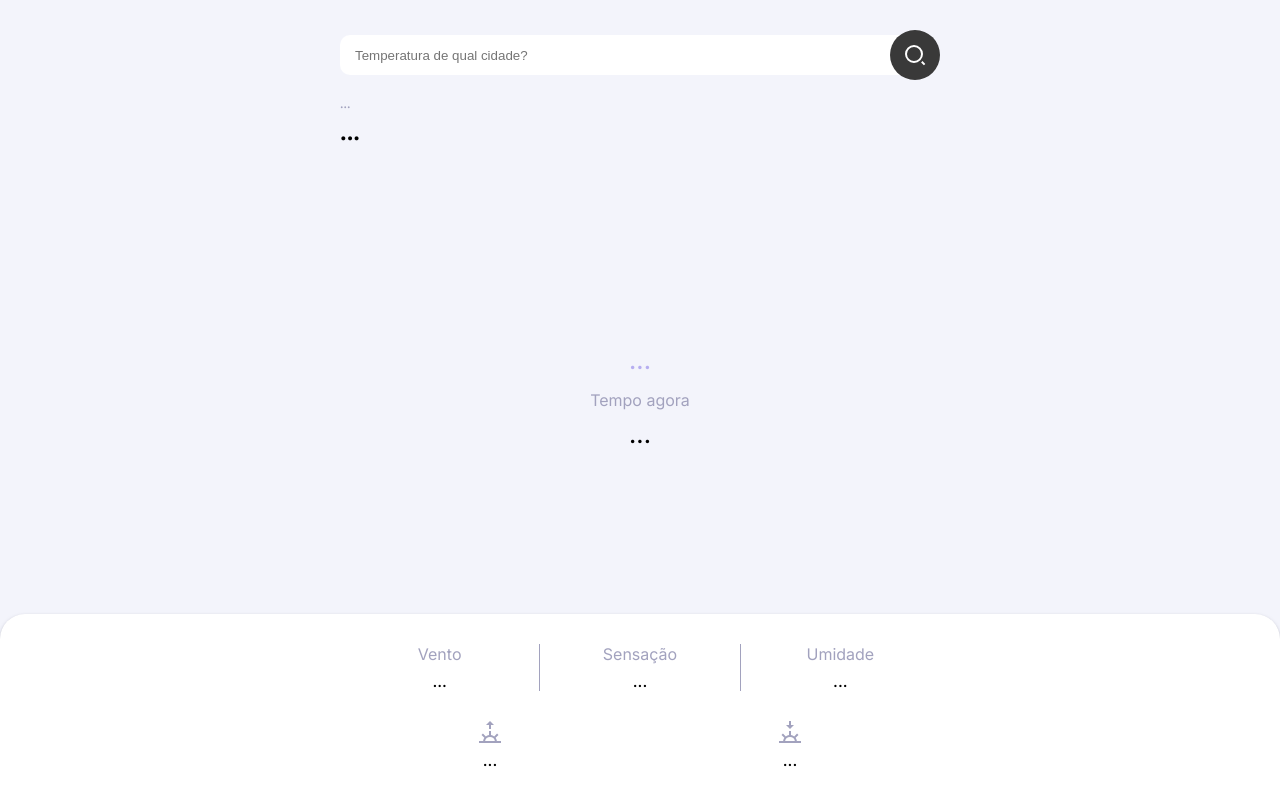
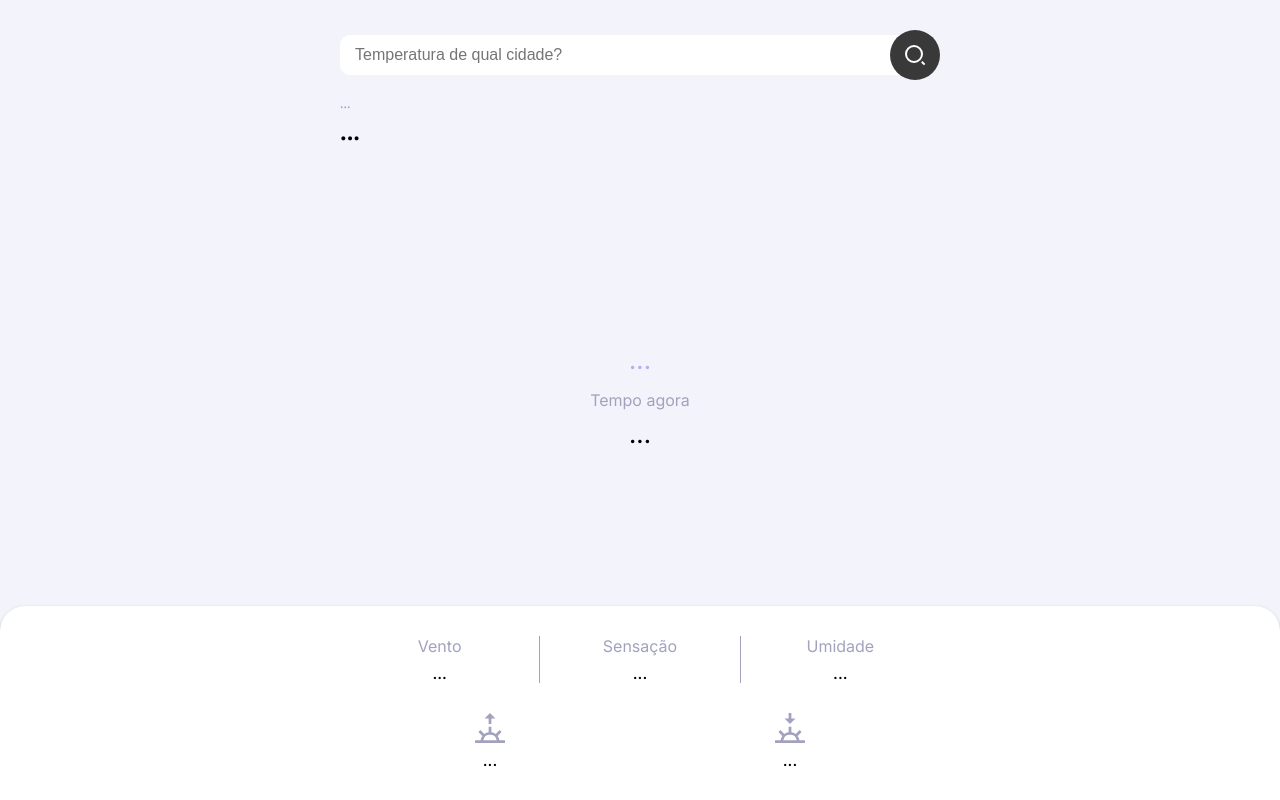
Before and after one commit to emerson-mds/App-de-clima, a plain HTML site: page index.html in a window 1280 px wide. Drawn offline with Linux system fonts and the light colour scheme.

Commit message:
Update style.css

```diff
--- a/style.css
+++ b/style.css
@@ -36,6 +36,7 @@ body {
     padding: 0 15px;
     border-radius: 10px 0 0 10px;
     appearance: none;
+    font-size: 16px;
     margin-right: -15px;
 }
 
@@ -59,6 +60,7 @@ body {
     box-shadow: rgba(50, 50, 93, 0,25) 0 13px 27px -5px,
             rgba(0, 0, 0, 0,3) 0 8px 16px -8px;
     transition: 0.2s;
+    user-select: none;
 }
 
 .header__button:hover {
@@ -68,18 +70,21 @@ body {
 .header__current-date,
 .header__city-name {
     font-family: "Ubuntu", sans-serif;
+    user-select: none;
     }
 
 .header__current-date {
     color: #a2a2be;
     font-size: 14px;
     margin-top: 15px;
+    user-select: none;
 }
 
 .header__city-name {
     font-weight: 500;
     font-size: 25px;
     margin-top: 6px;
+    user-select: none;
 }
 
 
@@ -94,10 +99,12 @@ body {
 .current-temperature__weather-icon {
     width: 125px;
     margin-top: 15px;
+    user-select: none;
 }
 
 .current-temperature__description:first-letter {
     text-transform: uppercase;
+    user-select: none;
 }
 
 .current-temperature__description {
@@ -105,12 +112,14 @@ body {
     font-weight: 500;
     font-size: 24px;
     margin-top: 30px;
+    user-select: none;
 }
 
 
 .current-temperature__info-label {
     margin-top: 15px;
     color: #a2a2be;
+    user-select: none;
 }
 
 
@@ -118,6 +127,7 @@ body {
     font-size: 24px;
     font-weight: 500;
     margin-top: 10px;
+    user-select: none;
 }
 
 
@@ -151,12 +161,14 @@ body {
 
 .temperature-datails__label {
     color: #a2a2be;
+    user-select: none;
 }
 
 .temperature-datails__value,
 .sunset-sunrise__value {
     font-weight: 500;
     margin-top: 7px;
+    user-select: none;
 }
 
 /* Sun */
@@ -171,3 +183,9 @@ body {
     flex-direction: column;
     align-items: center;
 }
+
+.sunset-sunrise__icon {
+    width: 30px;
+    height: 30px;
+    user-select: none;
+}
```
